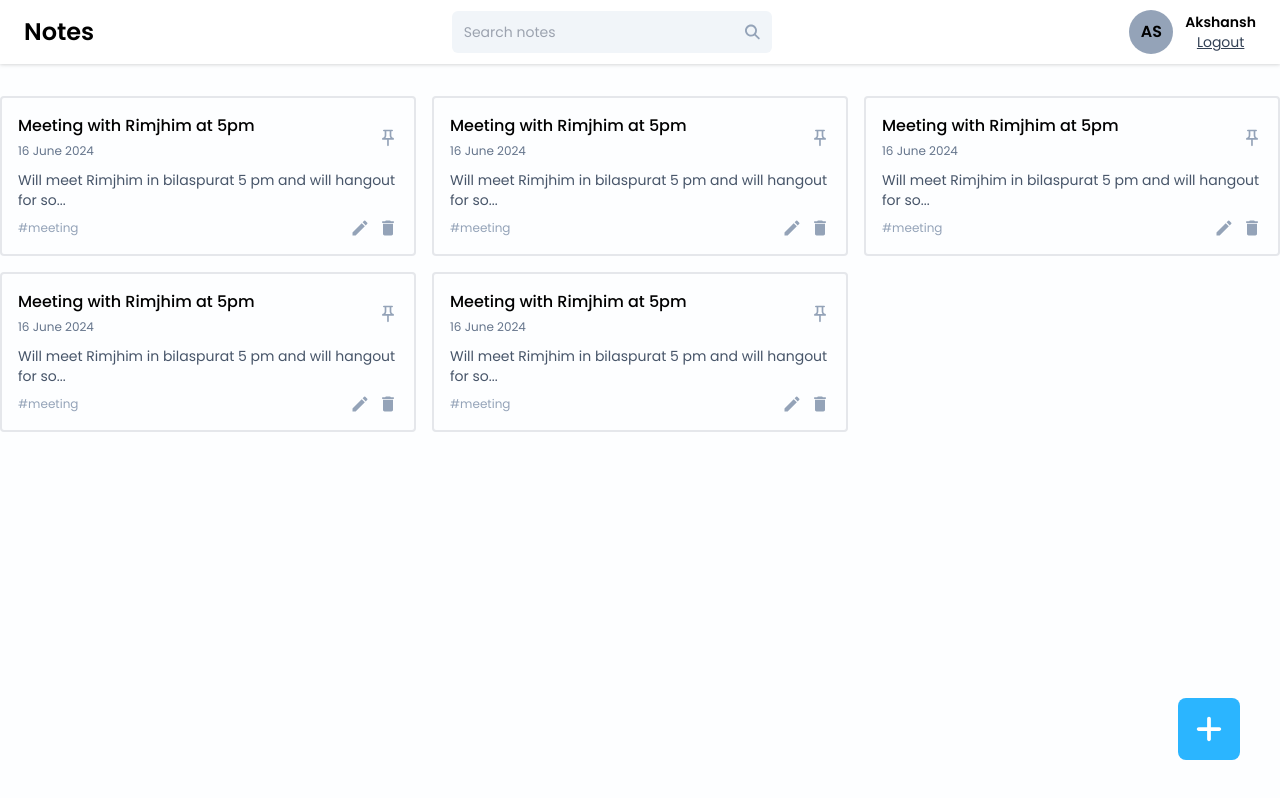
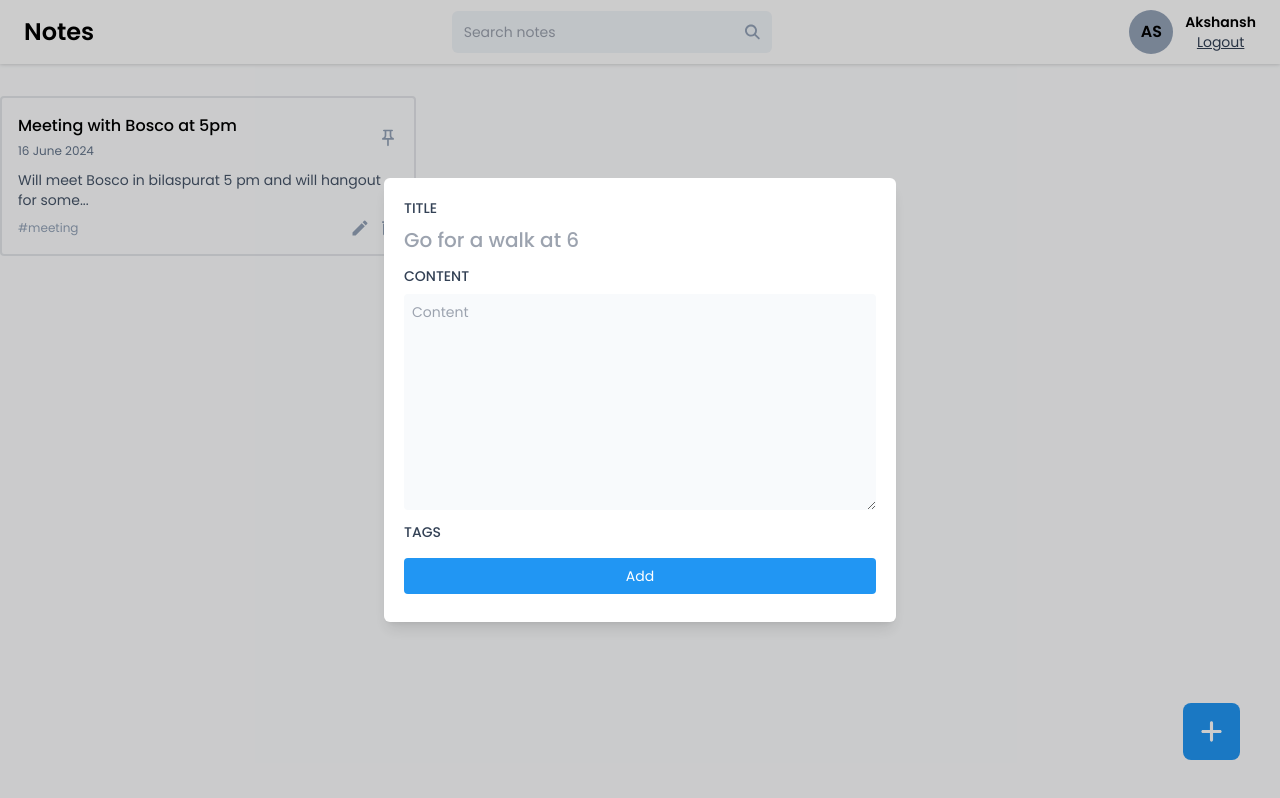
Before and after one commit to Akshansh029/NoteNest-app, a React (Vite) app in the folder client/notes-mern-app/: page /dashboard in a window 1280 px wide. Both pictures are taken after a click on the button 1209 px from the left and 729 px from the top of the page. Built offline with nearby package versions, Linux system fonts and the light colour scheme.

Commit message:
Modal created

```diff
--- a/client/notes-mern-app/package.json
+++ b/client/notes-mern-app/package.json
@@ -10,9 +10,11 @@
     "preview": "vite preview"
   },
   "dependencies": {
+    "modal": "^1.2.0",
     "react": "^18.2.0",
     "react-dom": "^18.2.0",
     "react-icons": "^5.2.1",
+    "react-modal": "^3.16.1",
     "react-router-dom": "^6.23.1"
   },
   "devDependencies": {
--- a/client/notes-mern-app/src/index.css
+++ b/client/notes-mern-app/src/index.css
@@ -28,3 +28,7 @@
 .icon-btn {
   @apply text-xl text-slate-400 cursor-pointer;
 }
+
+.input-label {
+  @apply text-sm text-slate-700 font-medium;
+}
--- /dev/null
+++ b/client/notes-mern-app/src/pages/Home/AddEditNotes.jsx
@@ -0,0 +1,29 @@
+const AddEditNotes = () => {
+  return (
+    <div>
+      <div className="flex flex-col gap-2">
+        <label className="input-label">TITLE</label>
+        <input
+          type="text"
+          className="text-xl text-slate-800 outline-none font-medium"
+          placeholder="Go for a walk at 6"
+        />
+      </div>
+      <div className="flex flex-col gap-2 mt-3">
+        <label className="input-label">CONTENT</label>
+        <textarea
+          type="text"
+          className="text-sm bg-slate-50 text-slate-800 outline-none p-2 rounded"
+          placeholder="Content"
+          rows={10}
+        />
+      </div>
+      <div className="flex flex-col gap-2 mt-3">
+        <label className="input-label">TAGS</label>
+        <button className="btn-primary">Add</button>
+      </div>
+    </div>
+  );
+};
+
+export default AddEditNotes;
--- a/client/notes-mern-app/src/pages/Home/Home.jsx
+++ b/client/notes-mern-app/src/pages/Home/Home.jsx
@@ -1,8 +1,25 @@
 import Navbar from "../../components/Navbar/Navbar";
 import CardNote from "../../components/CardNote/CardNote";
+import AddEditNotes from "./AddEditNotes";
+import Modal from "react-modal";
 import { FaPlus } from "react-icons/fa6";
+import { useState } from "react";
 
 const Home = () => {
+  const [openModal, setOpenModal] = useState({
+    isShown: false,
+    type: "add",
+    data: null,
+  });
+
+  const closeModal = () => {
+    setOpenModal({
+      isShown: false,
+      type: "add",
+      data: null,
+    });
+  };
+
   return (
     <>
       <Navbar />
@@ -10,58 +27,35 @@ const Home = () => {
       <div className="container mx-auto">
         <div className="grid grid-cols-3 gap-4 mt-8">
           <CardNote
-            title="Meeting with Rimjhim at 5pm"
+            title="Meeting with Bosco at 5pm"
             date="16 June 2024"
             tags="#meeting"
-            content="Will meet Rimjhim in bilaspurat 5 pm and will hangout for sometime"
-            isPinned={true}
-            deleteNote={() => {}}
-            onPinNote={() => {}}
-          />
-          <CardNote
-            title="Meeting with Rimjhim at 5pm"
-            date="16 June 2024"
-            tags="#meeting"
-            content="Will meet Rimjhim in bilaspurat 5 pm and will hangout for sometime"
-            isPinned={true}
-            deleteNote={() => {}}
-            onPinNote={() => {}}
-          />
-          <CardNote
-            title="Meeting with Rimjhim at 5pm"
-            date="16 June 2024"
-            tags="#meeting"
-            content="Will meet Rimjhim in bilaspurat 5 pm and will hangout for sometime"
-            isPinned={true}
-            deleteNote={() => {}}
-            onPinNote={() => {}}
-          />
-          <CardNote
-            title="Meeting with Rimjhim at 5pm"
-            date="16 June 2024"
-            tags="#meeting"
-            content="Will meet Rimjhim in bilaspurat 5 pm and will hangout for sometime"
-            isPinned={true}
-            deleteNote={() => {}}
-            onPinNote={() => {}}
-          />
-          <CardNote
-            title="Meeting with Rimjhim at 5pm"
-            date="16 June 2024"
-            tags="#meeting"
-            content="Will meet Rimjhim in bilaspurat 5 pm and will hangout for sometime"
+            content="Will meet Bosco in bilaspurat 5 pm and will hangout for sometime"
             isPinned={true}
             deleteNote={() => {}}
             onPinNote={() => {}}
           />
         </div>
       </div>
-      <button className="bg-primary p-4 absolute right-10 bottom-10 rounded-lg hover:bg-blue-500 hover:drop-shadow-md flex items-center gap-2">
-        <FaPlus className="text-white text-[30px]" />
-        <span className="hidden text-white font-medium group-hover:flex">
-          Create note
-        </span>
+
+      <button
+        className="bg-primary p-4 absolute right-10 bottom-10 rounded-lg hover:bg-blue-500 hover:drop-shadow-md flex items-center gap-2"
+        onClick={() => {
+          setOpenModal({ isShown: true, type: "add", data: null });
+        }}
+      >
+        <FaPlus className="text-white text-[25px]" />
       </button>
+
+      <Modal
+        isOpen={openModal.isShown}
+        onRequestClose={closeModal}
+        className="fixed top-1/2 left-1/2 transform -translate-x-1/2 -translate-y-1/2 bg-white rounded-md shadow-lg p-5 w-[40%] max-h-90vh overflow-y-auto"
+        overlayClassName="fixed inset-0 bg-black bg-opacity-20"
+        contentLabel="Add/Edit Note"
+      >
+        <AddEditNotes />
+      </Modal>
     </>
   );
 };
--- a/client/notes-mern-app/tailwind.config.js
+++ b/client/notes-mern-app/tailwind.config.js
@@ -4,7 +4,7 @@ export default {
   theme: {
     extend: {
       colors: {
-        primary: "#2BB5FF",
+        primary: "#2196f3",
         seconday: "EF863E",
       },
     },
```
Also changed, not shown: 1 other file (tests, documents, lock files or other folders).
